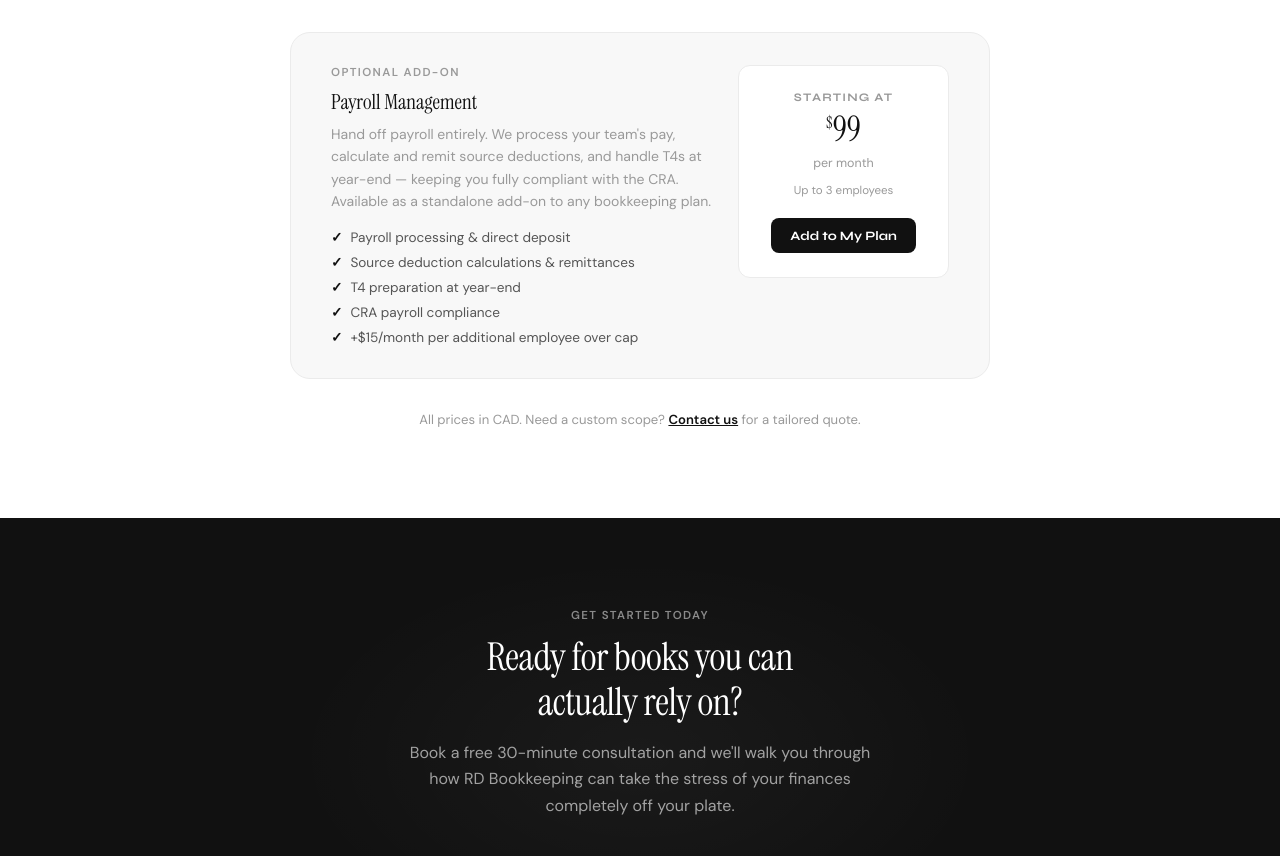
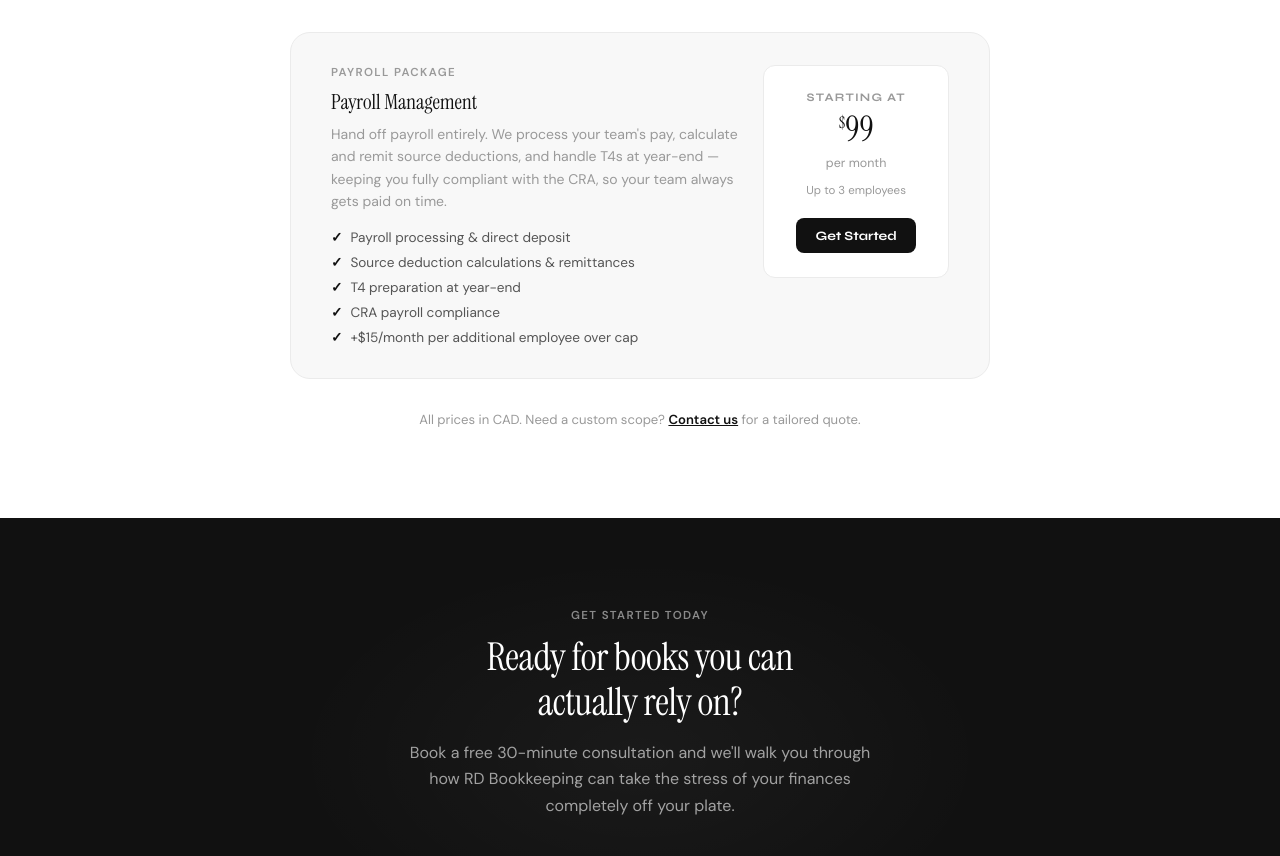
Before and after one commit to rdbookkeeping/rdbookkeeping-website, a plain HTML site: page index.html in a window 1280 px wide. Shown: the part 4023-4879 px from the top of the page. Drawn offline with Linux system fonts and the light colour scheme.

Commit message:
Add files via upload

```diff
--- a/index.html
+++ b/index.html
@@ -808,14 +808,14 @@
     </div>
   </div>
 
-  <!-- PAYROLL ADD-ON (available on any plan) -->
+  <!-- PAYROLL PACKAGE -->
   <div id="payroll-addon" style="margin-top:2.5rem;">
     <div style="background:var(--off-white);border:1px solid var(--gray-light);border-radius:var(--radius-lg);padding:2rem 2.5rem;max-width:700px;margin:0 auto;">
       <div style="display:flex;align-items:flex-start;gap:1.5rem;flex-wrap:wrap;">
         <div style="flex:1;min-width:260px;">
-          <div class="section-label" style="margin-bottom:0.5rem;">Optional Add-On</div>
+          <div class="section-label" style="margin-bottom:0.5rem;">Payroll Package</div>
           <h3 style="font-family:var(--font-display);font-size:1.3rem;font-weight:400;color:var(--navy);margin-bottom:0.5rem;">Payroll Management</h3>
-          <p style="color:var(--gray-mid);font-size:0.875rem;line-height:1.6;">Hand off payroll entirely. We process your team's pay, calculate and remit source deductions, and handle T4s at year-end — keeping you fully compliant with the CRA. Available as a standalone add-on to any bookkeeping plan.</p>
+          <p style="color:var(--gray-mid);font-size:0.875rem;line-height:1.6;">Hand off payroll entirely. We process your team's pay, calculate and remit source deductions, and handle T4s at year-end — keeping you fully compliant with the CRA, so your team always gets paid on time.</p>
           <ul style="list-style:none;margin-top:1rem;display:flex;flex-direction:column;gap:0.5rem;">
             <li style="display:flex;gap:0.5rem;font-size:0.85rem;color:var(--gray-dark);"><span style="font-weight:700;color:var(--navy);">✓</span> Payroll processing &amp; direct deposit</li>
             <li style="display:flex;gap:0.5rem;font-size:0.85rem;color:var(--gray-dark);"><span style="font-weight:700;color:var(--navy);">✓</span> Source deduction calculations &amp; remittances</li>
@@ -829,7 +829,7 @@
           <div style="font-family:var(--font-display);font-size:2.2rem;font-weight:400;color:var(--navy);line-height:1;"><sup style="font-size:1rem;vertical-align:super;">$</sup>99</div>
           <div style="font-size:0.78rem;color:var(--gray-mid);">per month</div>
           <div style="font-size:0.72rem;color:var(--gray-mid);margin-top:0.25rem;">Up to 3 employees</div>
-          <a href="#" onclick="openCtaModal(); return false;" style="margin-top:0.75rem;display:block;background:var(--navy);color:var(--white);font-family:var(--font-head);font-weight:700;font-size:0.8rem;padding:0.6rem 1.2rem;border-radius:8px;text-decoration:none;cursor:pointer;">Add to My Plan</a>
+          <a href="#" onclick="openCtaModal(); return false;" style="margin-top:0.75rem;display:block;background:var(--navy);color:var(--white);font-family:var(--font-head);font-weight:700;font-size:0.8rem;padding:0.6rem 1.2rem;border-radius:8px;text-decoration:none;cursor:pointer;">Get Started</a>
         </div>
       </div>
     </div>
```
